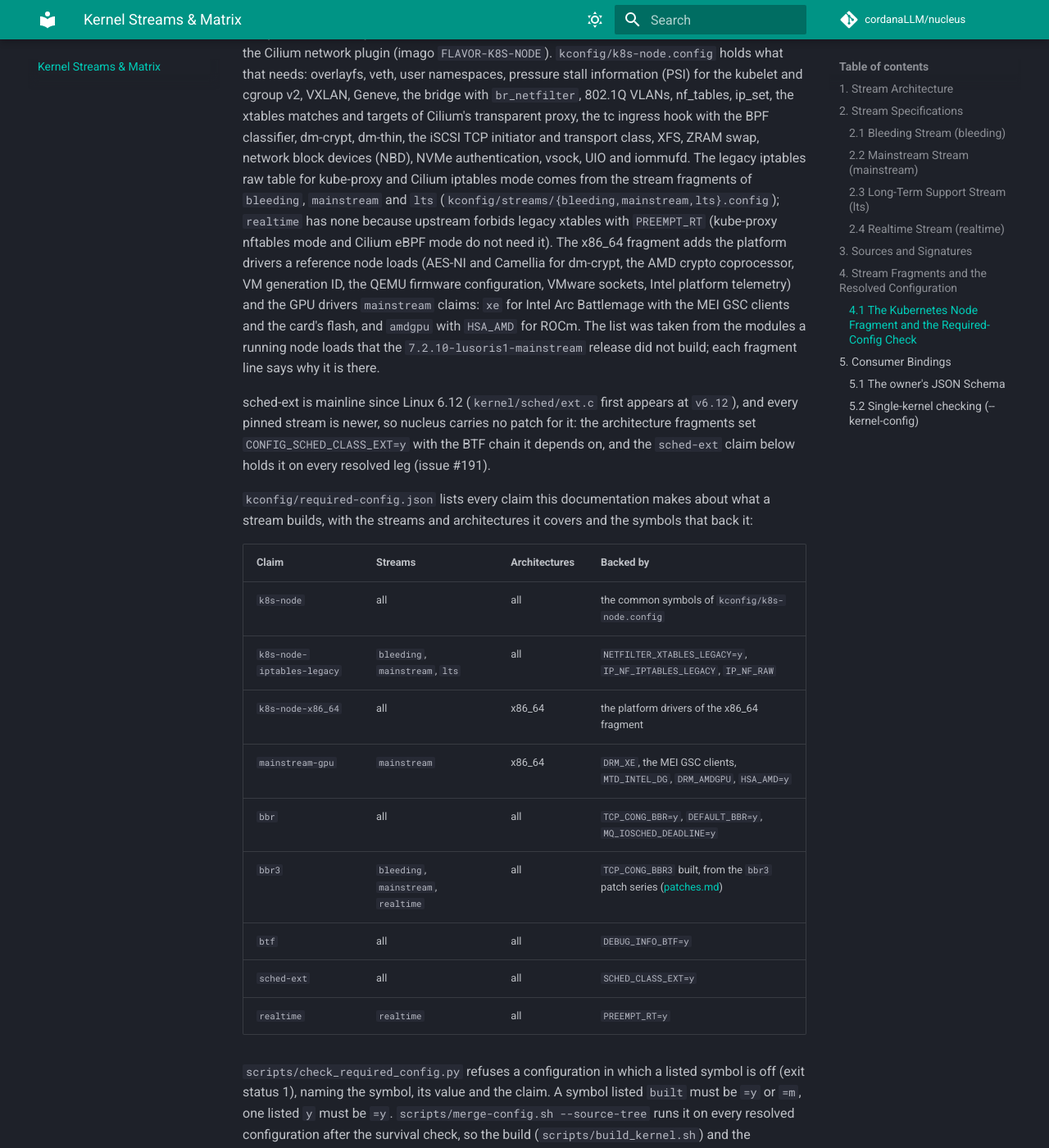
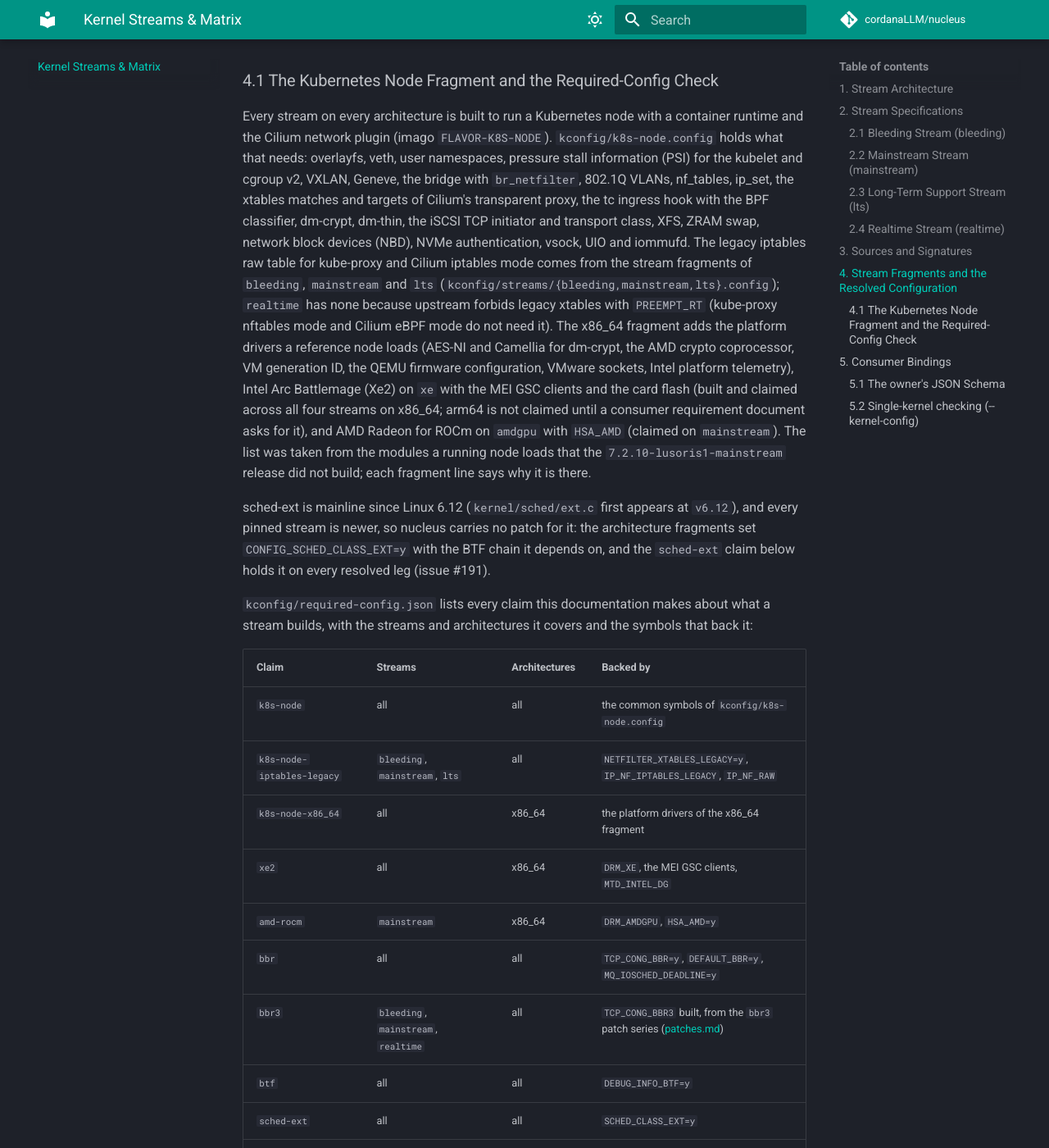
Before and after one commit to cordanaLLM/nucleus, an MkDocs documentation site: the page built from docs/streams.md, in a window 1280 px wide and 1400 px high, scrolled down 5146 px. Shown: the whole window at 82% size. Built offline with MkDocs 1.6.1 and Material for MkDocs 9.7.7, drawn with Linux system fonts in a browser that asks for light colours; comment, search, counter and statistics services are not loaded; some of the changed text lies outside the part shown.

Commit message:
feat(kconfig): claim Xe2 on xe for every stream on x86_64 (#200)
The x86_64 fragment already builds xe with the MEI GSC clients and the
card flash on all four streams, but the mainstream-gpu claim held them
for mainstream only. The new xe2 claim covers bleeding, mainstream, lts
and realtime on x86_64; the AMD half becomes the amd-rocm claim, still
mainstream only. No fragment changes: the claim follows what is built.

arm64 is not claimed until a consumer requirement document asks for
it. The docs state that Level Zero is user space on the xe uAPI and
that the oldest pinned stream, lts 6.18.56, sets that floor.

Tests refuse a planted "# CONFIG_DRM_XE is not set" on lts/x86_64 and
a dropped INTEL_MEI_GSC on realtime/x86_64.

Closes #193

Signed-off-by: lusoris <lusoris@proton.me>

```diff
--- a/docs/streams.md
+++ b/docs/streams.md
@@ -37,8 +37,8 @@ authority, and section 3 says how each source is proven.
 ### 2.2 Mainstream Stream (`mainstream`)
 
 - **Upstream Release**: Linux 7.2.10 (Stable)
-- **Target Hardware**: Intel Arc Battlemage Xe2 on `xe`, AMD Radeon RX 7000/8000 for ROCm on `amdgpu` with the KFD compute interface (`HSA_AMD`). NVIDIA's driver is out of tree and not built here. Section 4.1 lists the symbols and the check that refuses a build without them.
-- **Key Features**: BBR congestion control (BBRv1 the default, BBRv3 as the `tcp_bbr3` module from the `bbr3` patch series), `mq-deadline` (the default for single-queue devices when built), Intel Level Zero compute.
+- **Target Hardware**: Intel Arc Battlemage Xe2 on `xe` is built and claimed across all four streams on x86_64 (arm64 is not claimed until a consumer requirement document asks for it), AMD Radeon RX 7000/8000 for ROCm on `amdgpu` with the KFD compute interface (`HSA_AMD`). NVIDIA's driver is out of tree and not built here. Section 4.1 lists the symbols and the check that refuses a build without them.
+- **Key Features**: BBR congestion control (BBRv1 the default, BBRv3 as the `tcp_bbr3` module from the `bbr3` patch series), `mq-deadline` (the default for single-queue devices when built). Level Zero is user space: `intel/compute-runtime` runs on the xe uAPI and needs no kernel patch; nucleus ships no user space. The oldest pinned stream (`lts` 6.18.56) provides the xe uAPI of Linux 6.18 (`include/uapi/drm/xe_drm.h`).
 - **Flavors**: `base-*`, `docker-*`, `podman-*`, `ai-infer-*`.
 
 ### 2.3 Long-Term Support Stream (`lts`)
@@ -191,10 +191,11 @@ table for kube-proxy and Cilium iptables mode comes from the stream fragments of
 because upstream forbids legacy xtables with `PREEMPT_RT` (kube-proxy nftables mode and Cilium
 eBPF mode do not need it). The x86_64 fragment adds the platform drivers a reference node loads
 (AES-NI and Camellia for dm-crypt, the AMD crypto coprocessor, VM generation ID, the QEMU firmware
-configuration, VMware sockets, Intel platform telemetry) and the GPU drivers `mainstream` claims:
-`xe` for Intel Arc Battlemage with the MEI GSC clients and the card's flash, and `amdgpu` with
-`HSA_AMD` for ROCm. The list was taken from the modules a running node loads that the
-`7.2.10-lusoris1-mainstream` release did not build; each fragment line says why it is there.
+configuration, VMware sockets, Intel platform telemetry), Intel Arc Battlemage (Xe2) on `xe` with the
+MEI GSC clients and the card flash (built and claimed across all four streams on x86_64; arm64 is not
+claimed until a consumer requirement document asks for it), and AMD Radeon for ROCm on `amdgpu` with
+`HSA_AMD` (claimed on `mainstream`). The list was taken from the modules a running node loads that
+the `7.2.10-lusoris1-mainstream` release did not build; each fragment line says why it is there.
 
 sched-ext is mainline since Linux 6.12 (`kernel/sched/ext.c` first appears at `v6.12`), and
 every pinned stream is newer, so nucleus carries no patch for it: the architecture fragments set
@@ -209,7 +210,8 @@ builds, with the streams and architectures it covers and the symbols that back i
 | `k8s-node` | all | all | the common symbols of `kconfig/k8s-node.config` |
 | `k8s-node-iptables-legacy` | `bleeding`, `mainstream`, `lts` | all | `NETFILTER_XTABLES_LEGACY=y`, `IP_NF_IPTABLES_LEGACY`, `IP_NF_RAW` |
 | `k8s-node-x86_64` | all | x86_64 | the platform drivers of the x86_64 fragment |
-| `mainstream-gpu` | `mainstream` | x86_64 | `DRM_XE`, the MEI GSC clients, `MTD_INTEL_DG`, `DRM_AMDGPU`, `HSA_AMD=y` |
+| `xe2` | all | x86_64 | `DRM_XE`, the MEI GSC clients, `MTD_INTEL_DG` |
+| `amd-rocm` | `mainstream` | x86_64 | `DRM_AMDGPU`, `HSA_AMD=y` |
 | `bbr` | all | all | `TCP_CONG_BBR=y`, `DEFAULT_BBR=y`, `MQ_IOSCHED_DEADLINE=y` |
 | `bbr3` | `bleeding`, `mainstream`, `realtime` | all | `TCP_CONG_BBR3` built, from the `bbr3` patch series ([patches.md](patches.md)) |
 | `btf` | all | all | `DEBUG_INFO_BTF=y` |
```
Also changed, not shown: README.md (+4 -2 lines), docs/hardware/intel-xe2.md (+2 -2 lines), docs/index.md (+1 -1 lines), 2 other files.
